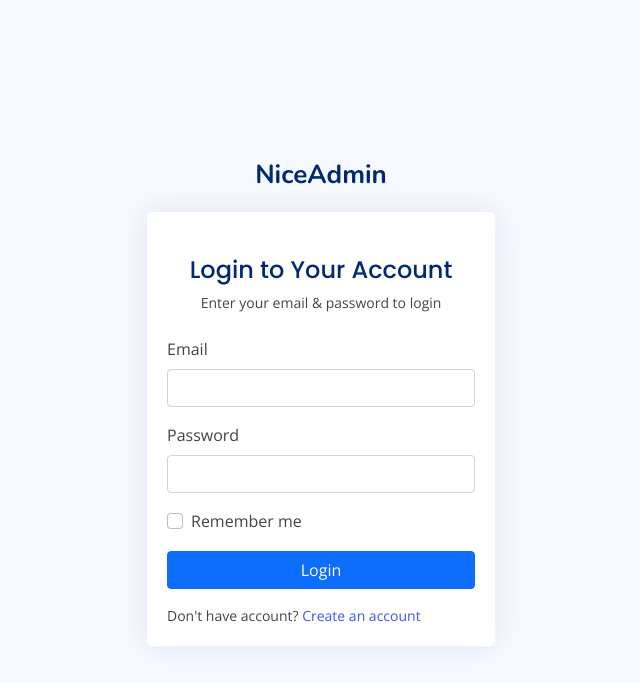
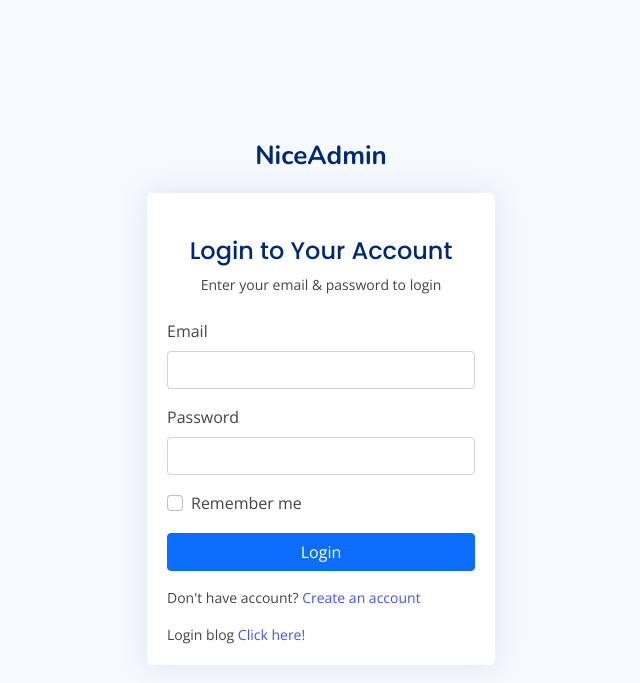
Before and after one commit to rbehzad/django_online_store, a Django app: page /login/ in a window 1280 px wide. Shown: the top 683 px of the page, without its empty margins (319-959 px from the left). Run offline with Django 4.2, Linux system fonts and the light colour scheme.

Commit message:
add some links at login pages

```diff
--- a/Dev-1/final-project/online_store/accounts/templates/accounts/pages-login.html
+++ b/Dev-1/final-project/online_store/accounts/templates/accounts/pages-login.html
@@ -38,6 +38,9 @@
       <div class="col-12">
         <p class="small mb-0">Don't have account? <a href="{% url 'shop_register' %}">Create an account</a></p>
       </div>
+      <div class="col-12">
+        <p class="small mb-0">Login blog <a href="{% url 'login' %}">Click here!</a></p>
+      </div>
     </form>
 
   </div>
--- a/Dev-1/final-project/online_store/blog/templates/post/login_register.html
+++ b/Dev-1/final-project/online_store/blog/templates/post/login_register.html
@@ -44,7 +44,7 @@
                     <input type="password" name='password' class="form-control" id="exampleInputPassword1">
                 </div>
                 <button type="submit" class="btn btn-primary">Login</button>
-                <p>Don't Have an Account <a href="{% url 'register' %}">Register</a></p>
+                <p>Login shop <a href="{% url 'shop_login' %}">Click here!</a></p>
             </form>
         </div>
         </div>
```
